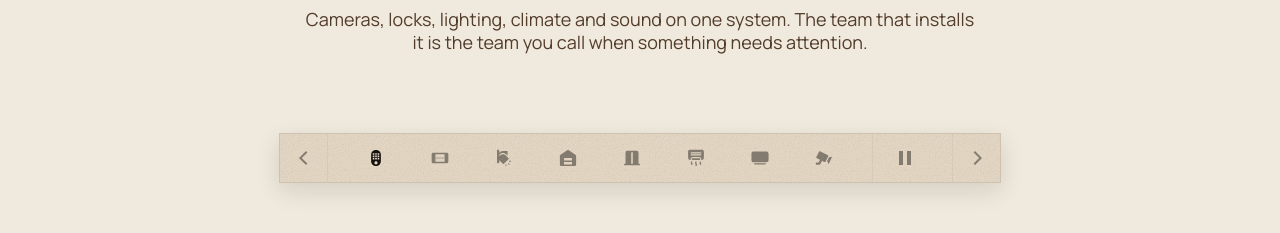
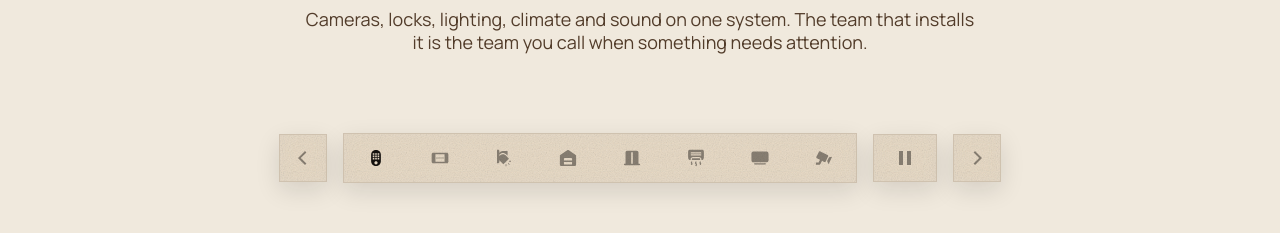
Before and after one commit to Qera-Studio/smarthaus, a Next.js app: page / in a window 1280 px wide. Shown: the part 980-1213 px from the top of the page. Built offline with nearby package versions, Linux system fonts and the light colour scheme; no server answers.

Commit message:
float the carousel's arrows, tabs and pause as separate glass pills

```diff
--- a/src/components/Hardware/Hardware.module.scss
+++ b/src/components/Hardware/Hardware.module.scss
@@ -50,28 +50,41 @@ $slide-ease: cubic-bezier(0.76, 0, 0.24, 1);
     gap: clamp(#{$space-10}, 6vw, #{$space-20});
   }
 
-  // Glass needs a containing block for its grain; `relative` also positions
-  // the progress line along the bottom edge.
+  // The row of controls: no ground of its own. Each of the four groups,
+  // previous arrow, tabs, pause, next arrow, is its own glass pill with clear
+  // canvas between them (2026-10-04: a gap inside one bar read as no gap).
   .bar {
-    position: relative;
     display: flex;
     align-items: center;
     justify-self: center;
     max-inline-size: 100%;
-    overflow: hidden;
-    // Air between the four groups: arrow, tabs, pause, arrow (2026-10-03, at
-    // Shivanshu's request). Tighter on a phone, where every pixel of gap comes
-    // out of the tab strip.
+    // Lets the grid shrink the row below its content on a phone, so the tab
+    // pill gives up the width and its strip scrolls. The shared bar got this
+    // from its `overflow: hidden`, which the pills cannot have: it would clip
+    // their shadows.
+    min-inline-size: 0;
+    // Tighter on a phone, where every pixel of gap comes out of the tab strip.
     gap: $space-2;
-    @include glass(0);
 
     @include bp-md {
       gap: $space-4;
     }
   }
 
+  // Shrinks on a phone so the strip inside it scrolls, and clips the strip.
+  // Glass needs a containing block for its grain; `relative` also positions
+  // the timer line along the pill's foot.
+  .tabPill {
+    position: relative;
+    flex-shrink: 1;
+    min-inline-size: 0;
+    overflow: hidden;
+    @include glass(0);
+  }
+
   .tabs {
     display: flex;
+    min-inline-size: 0;
     overflow-x: auto;
     scrollbar-width: none;
   }
@@ -103,19 +116,26 @@ $slide-ease: cubic-bezier(0.76, 0, 0.24, 1);
     }
   }
 
-  // The dividers, all one rule: pause and the next arrow are set off from
-  // what comes before them, the previous arrow from what comes after it.
+  // The arrows and pause are pills of their own. Declared after the shared
+  // rule above, whose `background: none` and `border: 0` would otherwise
+  // strip the glass. They stay at full strength: the 0.45 fade is for an
+  // unselected tab, and on a pill it faded the glass with the glyph.
   .pause,
-  .arrow[data-edge="end"] {
-    border-inline-start-style: solid;
-    border-inline-start-width: 1px;
-    border-inline-start-color: var(--glass-border);
-  }
+  .arrow {
+    position: relative;
+    @include glass(0);
+    opacity: 1;
 
-  .arrow[data-edge="start"] {
-    border-inline-end-style: solid;
-    border-inline-end-width: 1px;
-    border-inline-end-color: var(--glass-border);
+    svg {
+      opacity: 0.45;
+      transition-property: opacity;
+      transition-duration: var(--duration-fast);
+    }
+
+    &:hover svg,
+    &[aria-pressed="true"] svg {
+      opacity: 1;
+    }
   }
 
   // Square rather than the tabs' 64 by 48: on a phone the two arrows come out
--- a/src/components/Hardware/HardwareStage.tsx
+++ b/src/components/Hardware/HardwareStage.tsx
@@ -263,6 +263,9 @@ export function HardwareStage({ items }: Props) {
           </svg>
         </button>
 
+        {/* The tab pill: the strip, which scrolls on a phone, and the timer
+            line along its foot, which must not scroll with it. */}
+        <div className={styles.tabPill}>
           <div ref={tabs} role="tablist" aria-label="Components" className={styles.tabs}>
             {items.map((item, i) => (
               <button
@@ -283,6 +286,16 @@ export function HardwareStage({ items }: Props) {
                 <img src={`/hero/hardware/icons/${item.icon}`} alt="" width={24} height={24} />
               </button>
             ))}
+          </div>
+          {autoplay ? (
+            <span
+              key={active}
+              className={styles.progress}
+              data-running={running}
+              aria-hidden="true"
+              onAnimationEnd={() => select(active + 1, "next")}
+            />
+          ) : null}
         </div>
 
         {autoplay ? (
@@ -331,16 +344,6 @@ export function HardwareStage({ items }: Props) {
             <path d="M8.6 17.6 10 19l7-7-7-7-1.4 1.4 5.6 5.6z" />
           </svg>
         </button>
-
-        {autoplay ? (
-          <span
-            key={active}
-            className={styles.progress}
-            data-running={running}
-            aria-hidden="true"
-            onAnimationEnd={() => select(active + 1, "next")}
-          />
-        ) : null}
       </div>
 
       <div
```
Also changed, not shown: 2 other files (tests, documents, lock files or other folders). Lines whose indentation alone changed are shown as unchanged.
